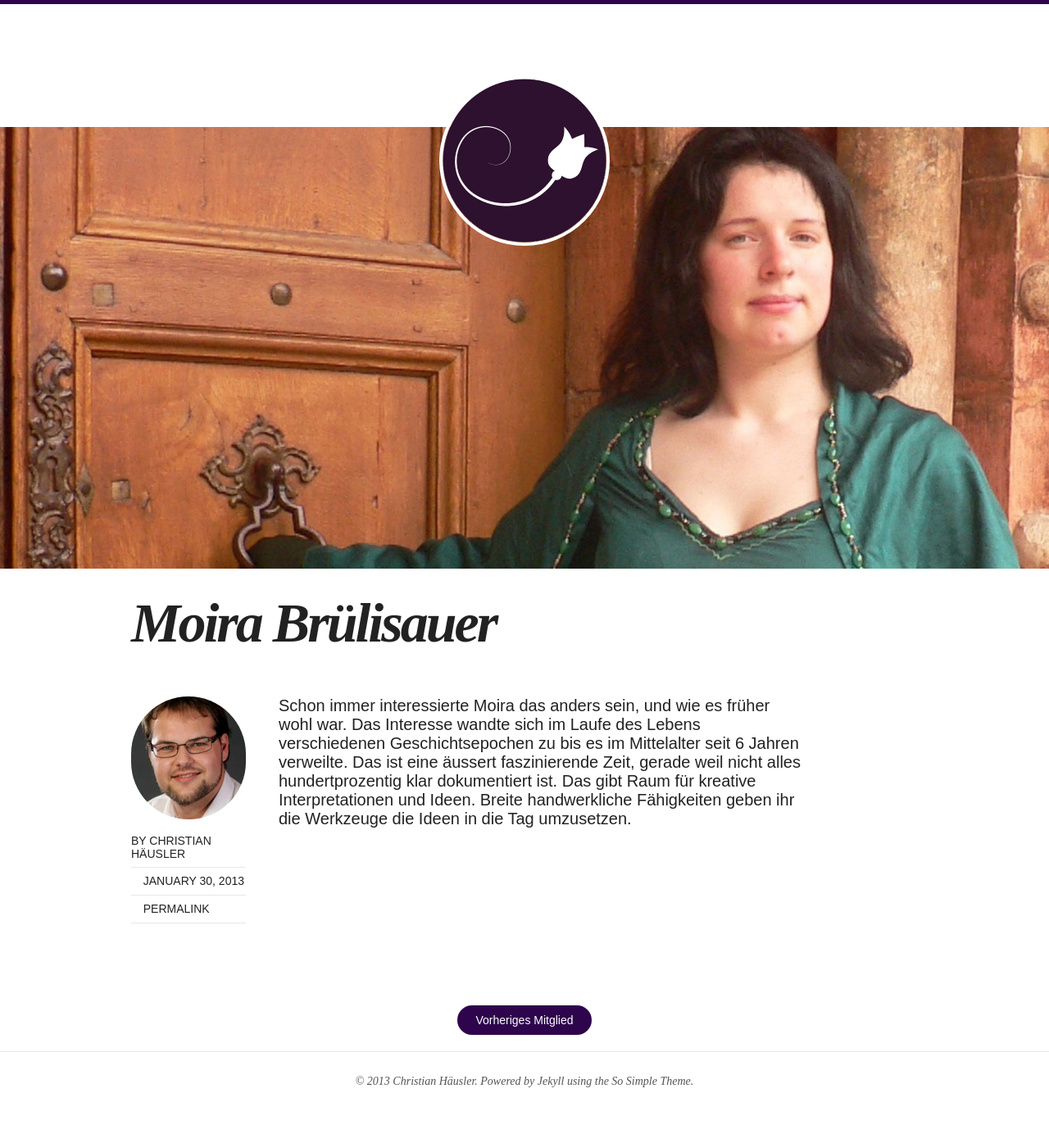
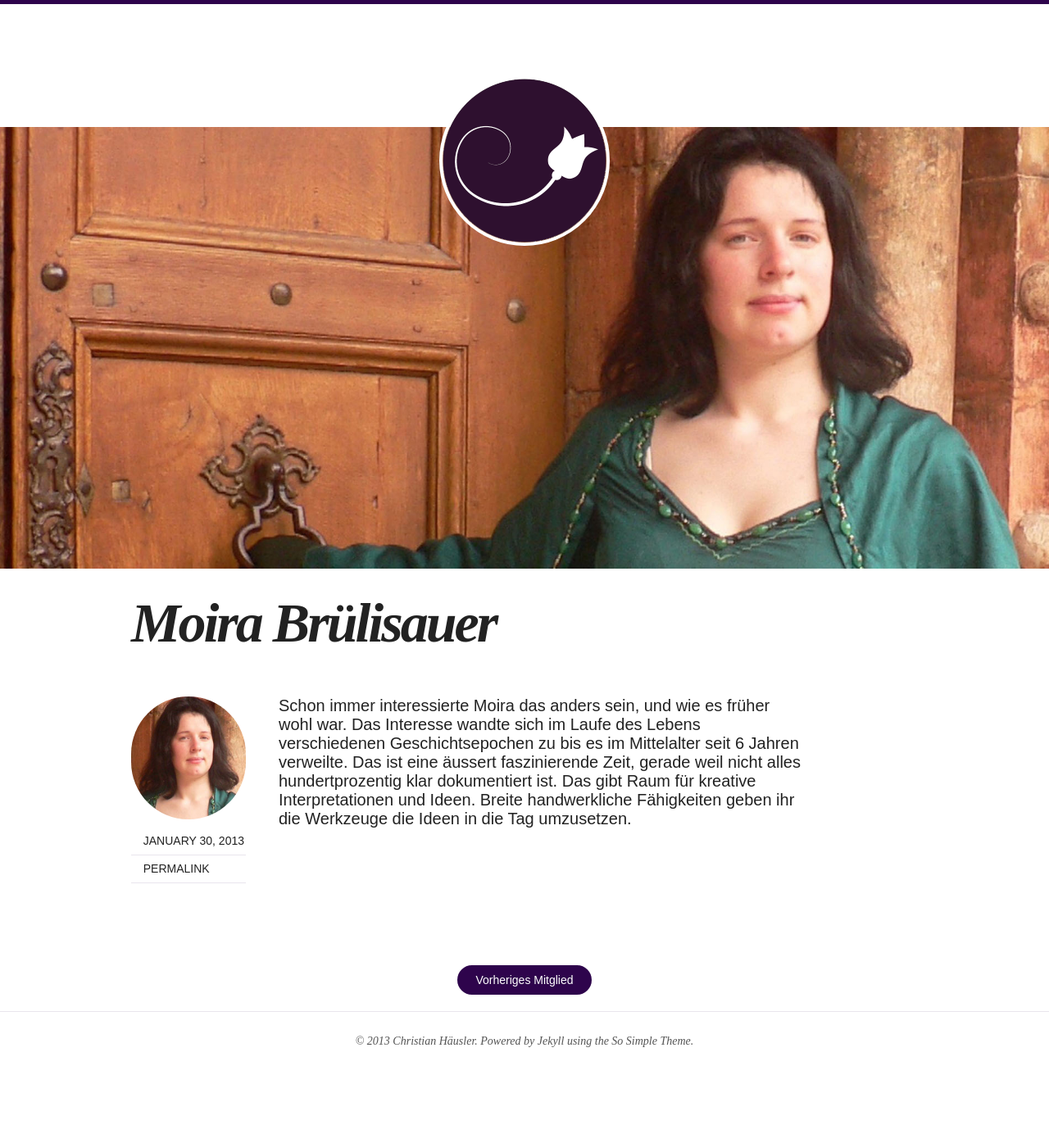
Before and after one commit to corvus-ch/cotuno, a Jekyll site: the page built from _posts/2013-01-30-moira.md, in a window 1280 px wide. Shown: the whole page at 82% size. Built offline with Jekyll 4.4.1, drawn with Linux system fonts in a browser that asks for light colours; nearby versions of some CDN libraries; after the commit the page ends 1335 px from its top, so only the background shows below that.

Commit message:
Enabled member portrait

```diff
--- a/_config.yml
+++ b/_config.yml
@@ -8,7 +8,7 @@ url:              http://cotuno.ch
 # Owner/author information
 owner:
   name:           "Christian Häusler"
-  avatar:         christian.jpg
+  avatar:         christian_portrait.jpg
   email:          haeusler.christian@mac.com
   # Social networking links used in footer. Update and remove as you like.
   twitter:
--- a/_layouts/member.html
+++ b/_layouts/member.html
@@ -25,11 +25,9 @@
         {% endif %}
       </header>
       <footer class="entry-meta">
-        <img src="{{ site.url }}/images/{{ site.owner.avatar }}" alt="{{ site.owner.name }} photo" class="author-photo">
-        <span class="author vcard" itemprop="author" itemscope itemtype="http://schema.org/Person">By <span itemprop="name" class="fn"><a href="{{ site.url }}/about" title="About {{ site.owner.name }}" itemprop="url">{{ site.owner.name }}</a></span></span>
+        <img src="{{ site.url }}/images/{{ page.image.portrait }}" alt="{{ page.title }} Portrait" class="author-photo">
         <span class="entry-date date published"><time datetime="{{ page.date | date_to_xmlschema }}" itemprop="datePublished"><i class="icon-calendar-empty"></i> {{ page.date | date: "%B %d, %Y" }}</time></span>
         {% if page.modified %}<span class="entry-date date modified"><time datetime="{{ page.modified }}" itemprop="dateModified"><i class="icon-pencil"></i> {{ page.modified | date: "%B %d, %Y" }}</time></span>{% endif %}
-        {% if site.disqus_shortname and page.comments %}<span class="entry-comments"><i class="icon-comment-alt"></i> <a href="#disqus_thread">Comment</a></span>{% endif %}
         <span><a href="{{ site.url }}{{ page.url }}" rel="bookmark" title="{{ page.title }}" itemprop="url"><i class="icon-link"></i> Permalink</a></span>
       </footer>
       <div class="entry-content" itemprop="description">
--- a/_posts/2013-01-30-moira.md
+++ b/_posts/2013-01-30-moira.md
@@ -5,5 +5,6 @@ description: ""
 category: mitglieder
 image:
   feature: moira_feature.jpg
+  portrait: moira_portrait.jpg
 ---
 Schon immer interessierte Moira das anders sein, und wie es früher wohl war. Das Interesse wandte sich im Laufe des Lebens verschiedenen Geschichtsepochen zu bis es im Mittelalter seit 6 Jahren verweilte. Das ist eine äussert faszinierende Zeit, gerade weil nicht alles hundertprozentig klar dokumentiert ist. Das gibt Raum für kreative Interpretationen und Ideen. Breite handwerkliche Fähigkeiten geben ihr die Werkzeuge die Ideen in die Tag umzusetzen.
```
Also changed, not shown: _posts/2013-01-31-christian.md (+1 -0 lines), images/christian_portrait.jpg (renamed from images/christian.jpg), images/moira_portrait.jpg (added).
